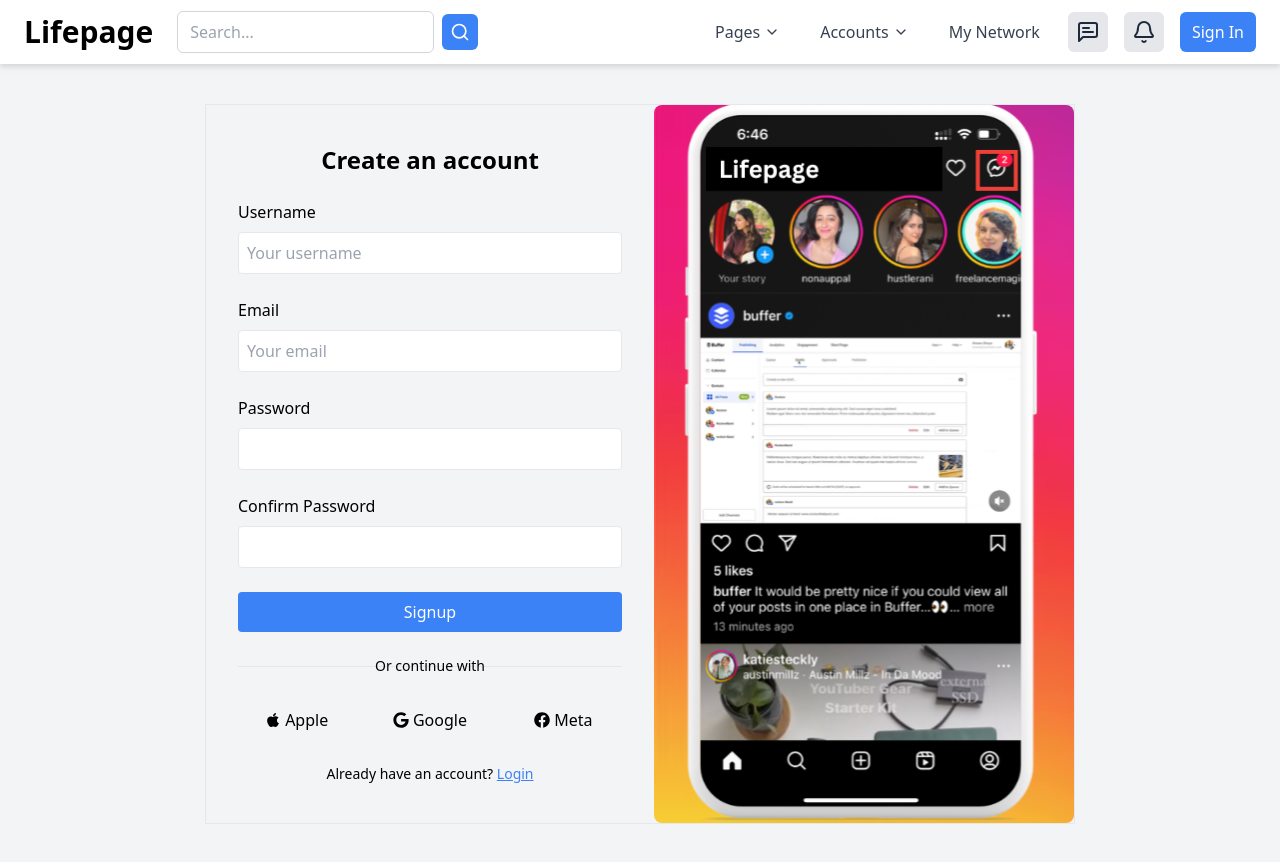
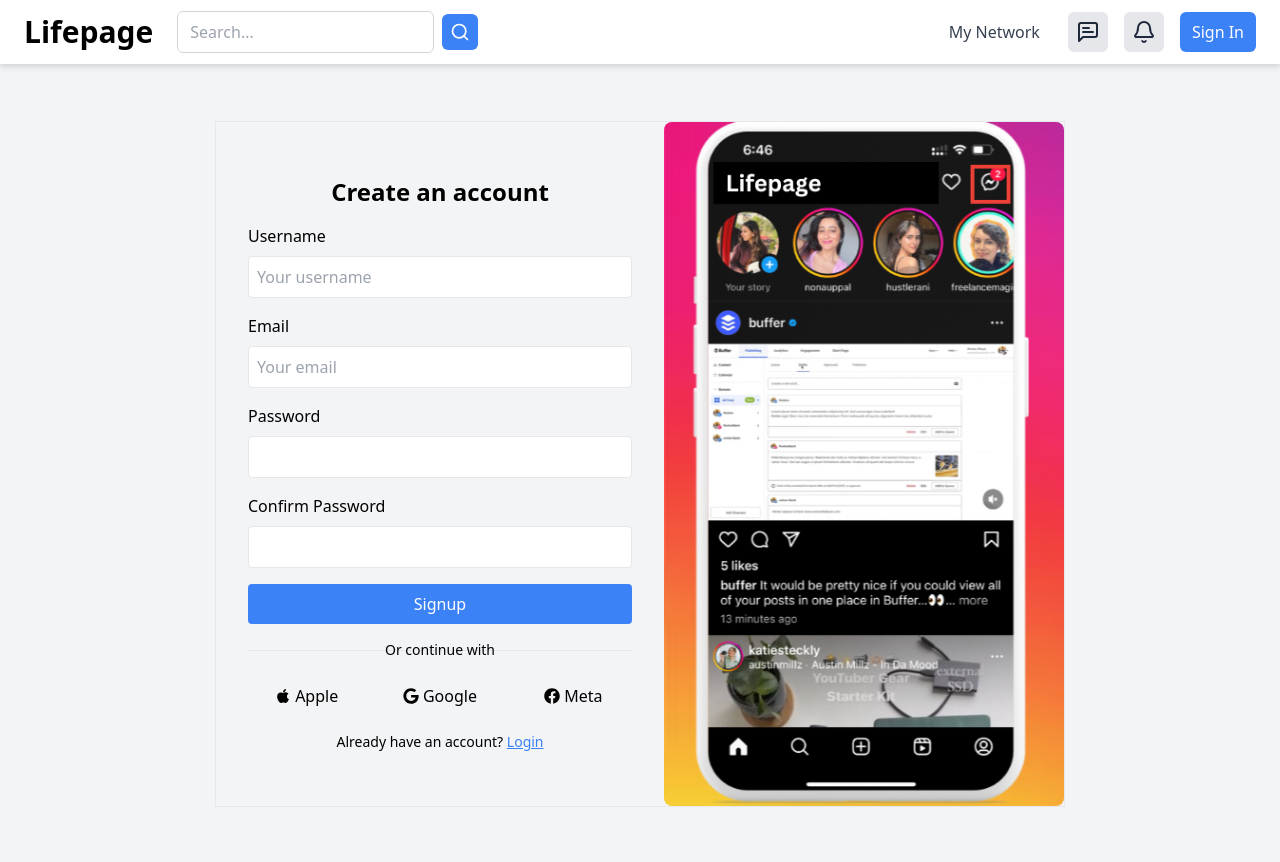
Before and after one commit to mohammadimrans0/Lifepage, a Next.js app: page /auth/signup in a window 1280 px wide. Built offline with nearby package versions, Linux system fonts and the light colour scheme.

Commit message:
changes the ui

```diff
--- a/src/app/auth/signup/page.tsx
+++ b/src/app/auth/signup/page.tsx
@@ -43,7 +43,7 @@ const SignupPage: React.FC = () => {
         <ToastContainer />
         <div className="">
           <form className="p-6 md:p-8" onSubmit={handleSubmit}>
-            <div className="flex flex-col gap-6">
+            <div className="flex flex-col gap-x-6 gap-y-4">
               <div className="flex flex-col items-center text-center">
                 <h1 className="text-2xl font-bold">Create an account</h1>
               </div>
@@ -145,8 +145,8 @@ const SignupPage: React.FC = () => {
           <Image
             src="/images/login-image.png"
             alt="login-image"
-            width={420}
-            height={420}
+            width={400}
+            height={400}
             className="rounded-lg object-contain"
           />
         </div>
--- a/src/components/layout/LeftSidebar.tsx
+++ b/src/components/layout/LeftSidebar.tsx
@@ -90,7 +90,7 @@ export default function LeftSidebar() {
               Latest News
             </p>
           </div>
-          <div className="flex items-center gap-2">
+          {/* <div className="flex items-center gap-2">
             <Image
               src="/images/image-icon/events.svg"
               alt="feed"
@@ -111,7 +111,7 @@ export default function LeftSidebar() {
             <p className="text-xl font-medium hover:text-blue-500 cursor-pointer">
               Groups
             </p>
-          </div>
+          </div> */}
           <div className="flex items-center gap-2">
             <Image
               src="/images/image-icon/settings.svg"
--- a/src/components/layout/Navbar.tsx
+++ b/src/components/layout/Navbar.tsx
@@ -5,7 +5,6 @@ import Link from "next/link";
 import {
   Search,
   Menu,
-  ChevronDown,
   MessageSquareText,
   Bell,
 } from "lucide-react";
@@ -15,7 +14,6 @@ import { useUserStore } from "@/stores/useUserStore";
 const Navbar = () => {
   const [isOpen, setIsOpen] = useState(false);
   const [isProductsOpen, setIsProductsOpen] = useState(false);
-  const [isAccountsOpen, setIsAccountsOpen] = useState(false);
 
   const { userId, profile, fetchProfile } = useUserStore();
 
@@ -56,68 +54,6 @@ const Navbar = () => {
           </div>
           <div className="hidden md:block">
             <div className="ml-4 flex items-center space-x-4">
-              <div className="relative">
-                <button
-                  onClick={() => setIsProductsOpen(!isProductsOpen)}
-                  className="px-3 py-2 rounded-md font-medium text-gray-700 hover:text-blue-600 flex items-center"
-                >
-                  Pages
-                  <ChevronDown size={16} className="ml-1" />
-                </button>
-                {isProductsOpen && (
-                  <div className="absolute right-0 mt-2 w-48 bg-white rounded-md shadow-lg py-1">
-                    <Link
-                      href="/"
-                      className="block px-4 py-2 text-sm text-gray-700 hover:bg-gray-100"
-                    >
-                      Page1
-                    </Link>
-                    <Link
-                      href="/"
-                      className="block px-4 py-2 text-sm text-gray-700 hover:bg-gray-100"
-                    >
-                      Page2
-                    </Link>
-                    <Link
-                      href="/"
-                      className="block px-4 py-2 text-sm text-gray-700 hover:bg-gray-100"
-                    >
-                      Page3
-                    </Link>
-                  </div>
-                )}
-              </div>
-              <div className="relative">
-                <button
-                  onClick={() => setIsAccountsOpen(!isAccountsOpen)}
-                  className="px-3 py-2 rounded-md font-medium text-gray-700 hover:text-blue-600 flex items-center"
-                >
-                  Accounts
-                  <ChevronDown size={16} className="ml-1" />
-                </button>
-                {isAccountsOpen && (
-                  <div className="absolute right-0 mt-2 w-48 bg-white rounded-md shadow-lg py-1">
-                    <Link
-                      href="/"
-                      className="block px-4 py-2 text-sm text-gray-700 hover:bg-gray-100"
-                    >
-                      Account1
-                    </Link>
-                    <Link
-                      href="/"
-                      className="block px-4 py-2 text-sm text-gray-700 hover:bg-gray-100"
-                    >
-                      Account2
-                    </Link>
-                    <Link
-                      href="/"
-                      className="block px-4 py-2 text-sm text-gray-700 hover:bg-gray-100"
-                    >
-                      Account3
-                    </Link>
-                  </div>
-                )}
-              </div>
               <Link
                 href="/"
                 className="px-3 py-2 rounded-md font-medium text-gray-700 hover:text-blue-600"
```
